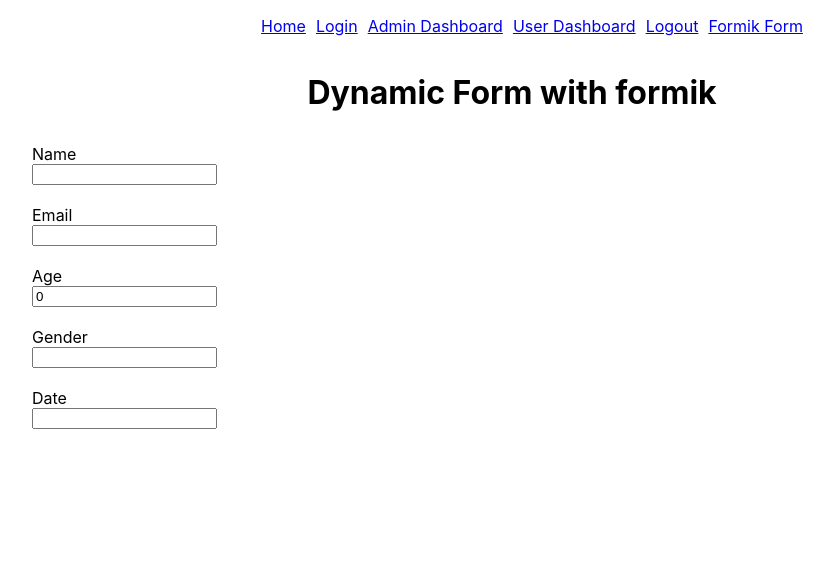
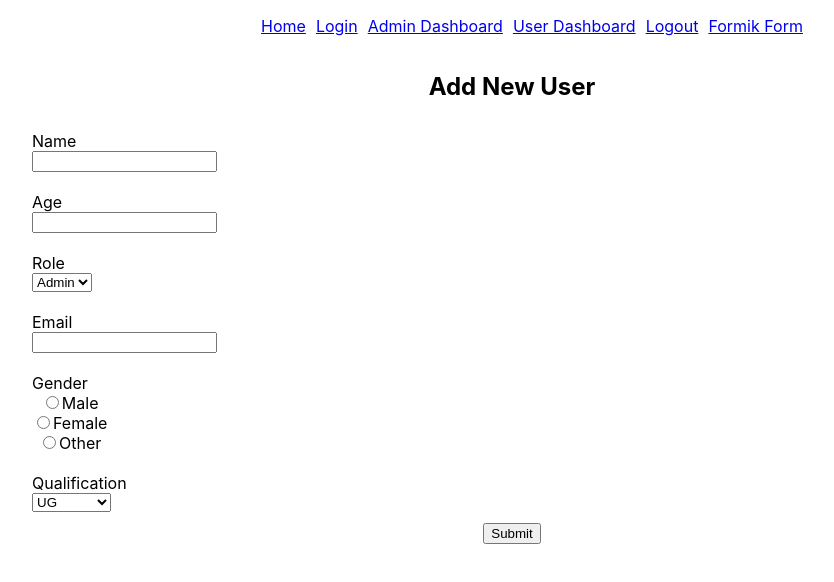
Before and after one commit to zainabasif-21/training, a React (Create React App) app in the folder React/demo-app/: page /form in a window 1280 px wide. Shown: the top 582 px of the page, without its empty margins (128-962 px from the left). Built offline with nearby package versions, Linux system fonts and the light colour scheme.

Commit message:
Implementation of Dynamic form with Formik. Used an array to pass different types of fields then mapped them to create a dynamic form. This dynamic form also had validation set up using yup

```diff
--- a/React/demo-app/src/App.js
+++ b/React/demo-app/src/App.js
@@ -17,7 +17,7 @@ import AdminDashboard from './Routing/AdminDashboard';
 import UserDashboard from './Routing/UserDashboard';
 import AdminUserData from './Routing/AdminUserData';
 import UserProducts from './Routing/UserProducts';
-import FormikForm from './Form/FormikForm';
+import UserForm from './Form/UserForm';
 import ProtectWrapper from './Routing/ProtectWrapper';
 
 
@@ -47,7 +47,7 @@ export function App() {
           <Route path='/user' element={<ProtectWrapper><UserDashboard /></ProtectWrapper>}>
             <Route path='products' element={<UserProducts />} />
           </Route>
-          <Route path="/form" element={<FormikForm />} />
+          <Route path="/form" element={<UserForm />} />
           <Route path="/*" element={<ErrorPage />} />
         </Routes>
       </authContext.Provider>
--- a/React/demo-app/src/Form/FormikForm.js
+++ b/React/demo-app/src/Form/FormikForm.js
@@ -1,56 +1,62 @@
-import React from 'react'
-import { useFormik } from 'formik'
-import './Formik.css'
+// DynamicForm.js
+import React from "react";
+import { Formik, Form, Field, ErrorMessage } from "formik";
+import * as Yup from "yup";
+import './FormikForm.css'
 
-export default function FormikForm() {
-    const formik = useFormik({
-        initialValues: {
-            name: '',
-            email: '',
-            age: 0,
-            temp1: '',
-            temp2: ''
-        },
-        onSubmit: (values) => {
-            console.log(values);
-        }, validate: (values) => {
 
-        }
-    })
-    console.log(formik.values)
+export default function FormikForm({ formConfig, initialValues, onSubmit }) {
     return (
-        <div>
-            <h1>Dynamic Form with formik</h1>
-            <div className='formDiv'>
-                <form onSubmit={formik.handleSubmit}>
-                    <div className='inputDiv'>
-                        <label>Name</label>
-                        <input name='name' id='' onChange={formik.handleChange} value={formik.values.name} type='text' />
+        <Formik
+          initialValues={initialValues}
+          validationSchema={Yup.object().shape(formConfig.validationSchema)}
+          onSubmit={onSubmit}
+        >
+          {({isSubmitting,setValues }) => (
+            <Form>
+              {formConfig.fields.map((field) => (
+                <div className='inputDiv' key={field.name}>
+                  <label >{field.label}</label>
+                  {field.type === "select" ? (
+                    <Field as="select" name={field.name}>
+                      {field.label}
+                      {field.options.map((option) => (
+                        <option name={option.label} key={option.value} value={option.value}>
+                          {option.label}
+                        </option>
+                      ))}
+                    </Field>
+                  ) : field.type === "radio" ? (
+                    // Render radio buttons
+                    <div>
+                      {field.options.map((option) => (
+                        <div key={option.value}>
+                          <Field
+                            type="radio"
+                            id={option.value}
+                            name={field.name}
+                            value={option.value}
+                          />
+                          <label for={option.value}>{option.label}</label>
+                        </div>
+                      ))}
                     </div>
-
-                    <div className='inputDiv'>
-                        <label>Email</label>
-                        <input name='email' id='' onChange={formik.handleChange} value={formik.values.email} type='' />
-                    </div>
-
-                    <div className='inputDiv'>
-                        <label>Age</label>
-                        <input name='age' id='' onChange={formik.handleChange} value={formik.values.age} />
-                    </div>
-
-                    <div className='inputDiv'>
-                        <label>Gender</label>
-                        <input name='temp1' id='' onChange={formik.handleChange} value={formik.values.temp1} type='' />
-                    </div>
-
-                    <div className='inputDiv'>
-                        <label>Date</label>
-                        <input name='temp2' id='' onChange={formik.handleChange} value={formik.values.temp2} />
-                    </div>
-
-                </form>
-            </div>
-        </div>
-
-    )
+                  ) : (
+                    // Render other input types (e.g., text, number, email)
+                    <Field
+                      name={field.name}
+                      type={field.inputType}
+                      component={field.component}
+                    />
+                  )}
+                  <ErrorMessage name={field.name} component="div" />
+                </div>
+              ))}
+              <button type="submit" disabled={isSubmitting}  >
+                Submit
+              </button>
+            </Form>
+          )}
+        </Formik>
+  )
 }
--- /dev/null
+++ b/React/demo-app/src/Form/UserForm.js
@@ -0,0 +1,107 @@
+//NewUserForm.js
+import React from "react";
+import FormikForm from "./FormikForm";
+import * as Yup from "yup";
+import { Formik, Form } from "formik";
+
+
+export default function UserForm() {
+  const formConfig = {
+    fields: [
+      {
+        name: "name",
+        label: "Name",
+        type: "input",
+        inputType: "text",
+        component: "input"
+      },
+      {
+        name: "age",
+        label: "Age",
+        type: "input",
+        inputType: "number",
+        component: "input"
+      },
+      {
+        name: "role",
+        label: "Role",
+        type: "select",
+        options: [
+          { label: "Admin", value: "admin" },
+          { label: "User", value: "user" }
+        ],
+        component: "select"
+      },
+      {
+        name: "email",
+        label: "Email",
+        type: "input",
+        inputType: "email",
+        component: "input"
+      },
+      {
+        name: "gender",
+        label: "Gender",
+        type: "radio",
+        options: [
+          { label: "Male", value: "male" },
+          { label: "Female", value: "female" },
+          { label: "Other", value: "other" }
+        ],
+        component: "radio"
+      },
+      {
+        name: "qualification",
+        label: "Qualification",
+        type: "select",
+        options: [
+          { label: "UG", value: "UG" },
+          { label: "PG", value: "PG" },
+          { label: "SCHOOL", value: "SCHOOL" }
+        ],
+        component: "select"
+      }
+
+    ],
+    validationSchema: {
+      name: Yup.string().required("Name is required"),
+      gender: Yup.string().required("Gender is required"),
+      age: Yup.number()
+        .required("Age is required")
+        .min(0, "Age must be a positive number")
+        .max(100, 'Age must be less than 100'),
+
+      email: Yup.string().email("Invalid email").required("Email is required"),
+      role: Yup.string().required("Role is required"),
+      qualification: Yup.string().required('Qualification is required')
+    }
+  };
+
+  const initialValues = {
+    name: "",
+    gender: "",
+    age: "",
+    email: "",
+    role: "",
+    qualification: ""
+    // Initialize other fields
+  };
+
+  const handleSubmit = (values, { setSubmitting }) => {
+    console.log("Form submitted with values:", values);
+    setSubmitting(false);
+
+  };
+
+
+  return (
+    <div>
+      <h2>Add New User</h2>
+      <FormikForm
+        formConfig={formConfig}
+        initialValues={initialValues}
+        onSubmit={handleSubmit}
+      />
+    </div>
+  );
+};
--- a/React/demo-app/src/Routing/ProtectWrapper.js
+++ b/React/demo-app/src/Routing/ProtectWrapper.js
@@ -8,8 +8,6 @@ import Login from './Login';
 
 export default function ProtectWrapper(props) {
     const { user, isLogged } = useContext(authContext);
-
-    let navigate = useNavigate();
 
     const selector={
         'admin':AdminDashboard,
```
Also changed, not shown: React/demo-app/src/Form/FormikForm.css (renamed from React/demo-app/src/Form/Formik.css).
